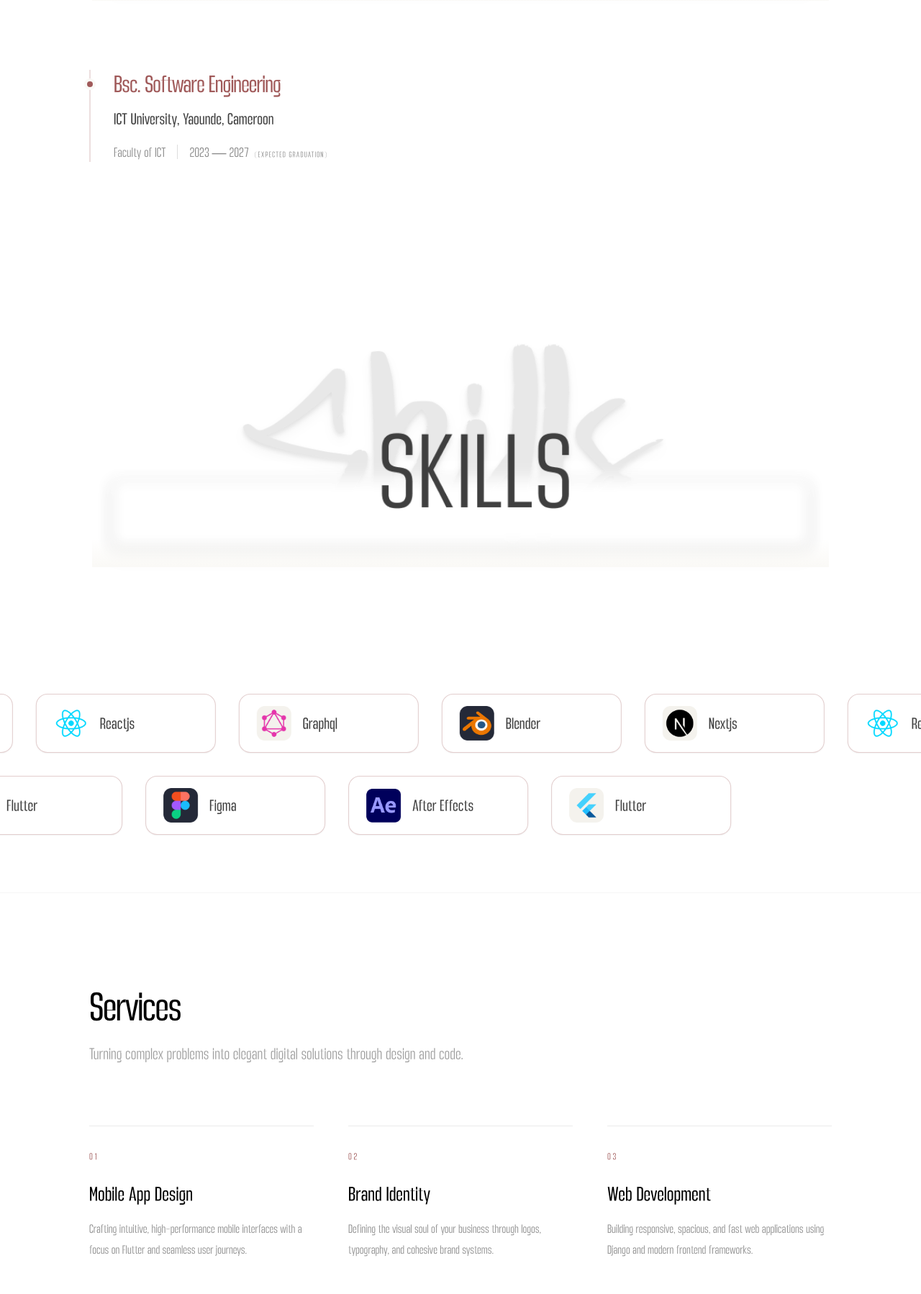
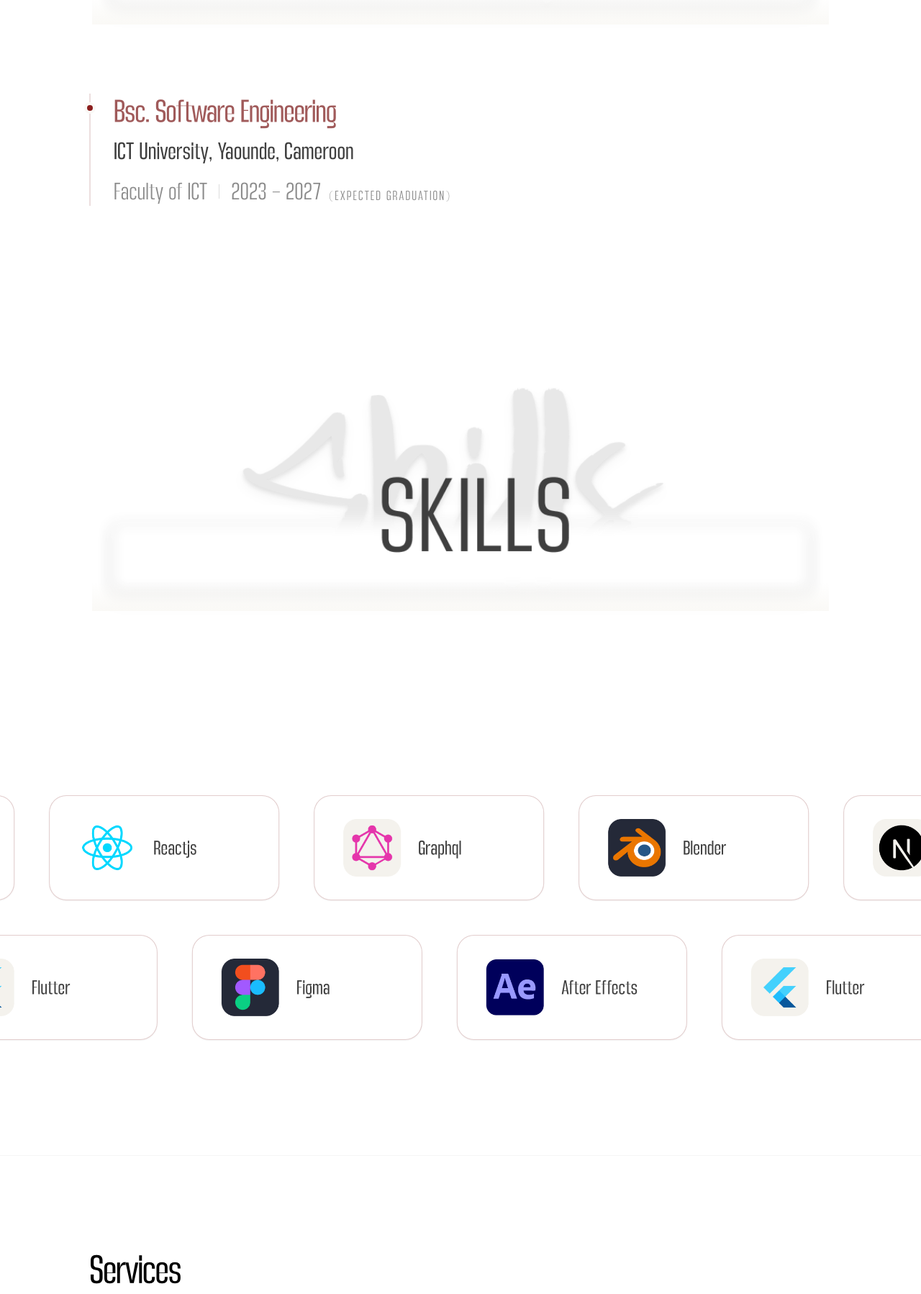
Before and after one commit to Egbemichel/molio, a Django app: page / in a window 1280 px wide. Shown: the part 3322-5120 px from the top of the page at 72% size. Run offline with Django 5.2, Linux system fonts and the light colour scheme; data that the repository does not hold is empty; style sheets or scripts are compiled from the project's sources.

Commit message:
feat:make UI readable

```diff
--- a/myportfolio/apps/core/views.py
+++ b/myportfolio/apps/core/views.py
@@ -1,10 +1,18 @@
 from django.shortcuts import render
 from apps.projects.models import Project, Category
+from datetime import date
 
 def home(request):
     projects = Project.objects.prefetch_related('technologies').all()
     categories = Category.objects.prefetch_related('projects', 'projects__technologies').all()
+
+    # Calculate age dynamically
+    birth_date = date(2005, 8, 20)
+    today = date.today()
+    age = today.year - birth_date.year - ((today.month, today.day) < (birth_date.month, birth_date.day))
+
     return render(request, 'core/home.html', {
         'projects': projects,
-        'categories': categories
+        'categories': categories,
+        'age': age
     })
--- a/myportfolio/page.html
+++ b/myportfolio/page.html
@@ -4,7 +4,7 @@
 <head>
   <meta charset="UTF-8">
   <meta name="viewport" content="width=device-width, initial-scale=1.0">
-  <title>EgbeMichel — molio</title>
+  <title>EgbeMichel - molio</title>
   <link rel="preconnect" href="https://fonts.googleapis.com">
   <link href="https://fonts.googleapis.com/css2?family=DM+Sans:wght@400;500;700&display=swap" rel="stylesheet">
   <link rel="stylesheet" href="/static/dist/css/main.css">
--- a/myportfolio/templates/components/work_section.html
+++ b/myportfolio/templates/components/work_section.html
@@ -62,20 +62,20 @@ class="relative min-h-screen w-full flex items-center justify-center p-8 md:p-16
 
                 <div class="w-2/3 flex flex-col">
                     <img :src="categories[activeCategory].projects[projectIndex].logo" class="h-12 w-fit mb-2 self-end">
-                    <p class="font-hagia font-medium text-dark text-right" x-text="categories[activeCategory].projects[projectIndex].role"></p>
-                    <p class="font-hagia text-xs text-dark uppercase mb-6 text-right" x-text="categories[activeCategory].projects[projectIndex].date"></p>
+                    <p class="font-hagia font-medium text-2xl text-dark text-right" x-text="categories[activeCategory].projects[projectIndex].role"></p>
+                    <p class="font-hagia text-2xl text-dark uppercase mb-6 text-right" x-text="categories[activeCategory].projects[projectIndex].date"></p>
 
-                    <p class="font-hagia text-xl mb-6 text-right" x-text="categories[activeCategory].projects[projectIndex].desc"></p>
+                    <p class="font-hagia text-4xl mb-6 text-right" x-text="categories[activeCategory].projects[projectIndex].desc"></p>
 
                     <ul class="space-y-3 flex-grow">
                         <template x-for="point in categories[activeCategory].projects[projectIndex].points">
                             <li class="flex gap-3 text-sm font-hagia text-dark">
-                                <span class="text-green-600">✓</span> <span x-text="point"></span>
+                                <span class="text-green-600 text-2xl">✓</span> <span class="text-3xl" x-text="point"></span>
                             </li>
                         </template>
                     </ul>
 
-                    <a :href="categories[activeCategory].projects[projectIndex].github" class="self-end text-lg underline opacity-50 hover:opacity-100">GitHub Link ↗</a>
+                    <a :href="categories[activeCategory].projects[projectIndex].github" class="self-end text-2xl underline opacity-50 hover:opacity-100">GitHub Link ↗</a>
                 </div>
             </div>
 
--- a/myportfolio/templates/core/home.html
+++ b/myportfolio/templates/core/home.html
@@ -14,20 +14,20 @@
         <dl class="space-y-6 max-w-2xl">
 
             <div class="flex items-baseline gap-12 border-b border-dark/5 pb-4">
-                <dt class="font-hagia font-medium text-xl w-36 text-dark opacity-70">Name:</dt>
-                <dd class="font-hagia text-xl text-accent">Egbe Michel</dd>
+                <dt class="font-hagia font-medium text-4xl w-36 text-dark opacity-70">Name:</dt>
+                <dd class="font-hagia text-4xl text-accent">Egbe Michel</dd>
             </div>
 
             <div class="flex items-baseline gap-12 border-b border-dark/5 pb-4">
-                <dt class="font-hagia font-medium text-xl w-36 text-dark opacity-70">Date of Birth:</dt>
-                <dd class="font-hagia text-xl text-accent">
-                    20/08/2005 <span class="text-dark opacity-40 ml-2">(21 years old)</span>
+                <dt class="font-hagia font-medium text-4xl w-36 text-dark opacity-70">Date of Birth:</dt>
+                <dd class="font-hagia text-4xl text-accent">
+                    20/08/2005 <span class="text-dark opacity-40 ml-2">({{ age }} years old)</span>
                 </dd>
             </div>
 
             <div class="flex items-baseline gap-12 border-b border-dark/5 pb-4">
-                <dt class="font-hagia font-medium text-xl w-36 text-dark opacity-70">Email:</dt>
-                <dd class="font-hagia text-xl text-accent">
+                <dt class="font-hagia font-medium text-4xl w-36 text-dark opacity-70">Email:</dt>
+                <dd class="font-hagia text-4xl text-accent">
                     <a href="mailto:egbemichel39@gmail.com" class="hover:underline transition-all">
                         egbemichel39@gmail.com
                     </a>
@@ -57,22 +57,22 @@
 
         <div class="relative pl-8 border-l-2 border-[#A05A5A]/20">
 
-            <h3 class="font-hagia font-medium text-4xl text-[#A05A5A] mb-3 tracking-tight">
+            <h3 class="font-hagia font-medium text-5xl text-[#A05A5A] mb-3 tracking-tight">
                 Bsc. Software Engineering
             </h3>
 
             <div class="flex flex-col md:flex-row md:items-center gap-2 md:gap-4 mb-4">
-                <span class="font-hagia text-2xl text-dark font-medium">ICT University, Yaounde, Cameroon</span>
+                <span class="font-hagia text-4xl text-dark font-medium">ICT University, Yaounde, Cameroon</span>
             </div>
 
             <div class="flex items-center gap-4 text-dark opacity-60">
-                <span class="font-hagia text-xl">Faculty of ICT</span>
-                <span class="h-5 w-px bg-dark opacity-30"></span> <span class="font-hagia text-xl">
-                    2023 — 2027 <span class="text-xs uppercase tracking-widest ml-1">(Expected graduation)</span>
+                <span class="font-hagia text-4xl">Faculty of ICT</span>
+                <span class="h-5 w-px bg-dark opacity-30"></span> <span class="font-hagia text-4xl">
+                    2023 - 2027 <span class="text-xl uppercase tracking-widest ml-1">(Expected graduation)</span>
                 </span>
             </div>
 
-            <div class="absolute -left-[9px] top-3 w-4 h-4 rounded-full bg-[#A05A5A] border-4 border-[#FAF9F6]"></div>
+            <div class="absolute -left-[9px] top-3 w-4 h-4 rounded-full bg-accent border-4 border-[#FAF9F6]"></div>
         </div>
 
     </div>
@@ -105,16 +105,16 @@
     // Helper function to split skills into two rows
     get firstRow() { return this.skills.slice(0, Math.ceil(this.skills.length / 2)) },
     get secondRow() { return this.skills.slice(Math.ceil(this.skills.length / 2)) }
-}" class="bg-white py-20 overflow-hidden marquee-container">
+}" class="bg-white py-40 overflow-hidden marquee-container">
 
-    <div class="flex mb-8">
+    <div class="flex mb-12">
         <div class="flex animate-marquee whitespace-nowrap">
             <template x-for="i in 2">
                 <div class="flex">
                     <template x-for="skill in firstRow">
-                        <div class="flex items-center bg-white border border-[#A05A5A]/30 rounded-2xl px-6 py-4 mx-4 shadow-sm min-w-[250px]">
-                            <img :src="skill.icon" :alt="skill.name" class="w-12 h-12 object-contain mr-4">
-                            <span class="font-hagia font-medium text-2xl text-dark" x-text="skill.name"></span>
+                        <div class="flex items-center bg-white border border-[#A05A5A]/30 rounded-3xl px-10 py-8 mx-6 shadow-sm min-w-[320px]">
+                            <img :src="skill.icon" :alt="skill.name" class="w-20 h-20 object-contain mr-6">
+                            <span class="font-hagia font-medium text-3xl text-dark" x-text="skill.name"></span>
                         </div>
                     </template>
                 </div>
@@ -127,9 +127,9 @@
             <template x-for="i in 2">
                 <div class="flex">
                     <template x-for="skill in secondRow">
-                        <div class="flex items-center bg-white border border-[#A05A5A]/30 rounded-2xl px-6 py-4 mx-4 shadow-sm min-w-[250px]">
-                            <img :src="skill.icon" :alt="skill.name" class="w-12 h-12 object-contain mr-4">
-                            <span class="font-hagia font-medium text-2xl text-dark" x-text="skill.name"></span>
+                        <div class="flex items-center bg-white border border-[#A05A5A]/30 rounded-3xl px-10 py-8 mx-6 shadow-sm min-w-[320px]">
+                            <img :src="skill.icon" :alt="skill.name" class="w-20 h-20 object-contain mr-6">
+                            <span class="font-hagia font-medium text-3xl text-dark" x-text="skill.name"></span>
                         </div>
                     </template>
                 </div>
@@ -142,57 +142,57 @@
 
         <div class="mb-20">
             <h2 class="font-hagia font-medium text-6xl mb-4 tracking-tight">Services</h2>
-            <p class="font-hagia text-2xl text-dark opacity-50 max-w-xl leading-relaxed">
+            <p class="font-hagia text-4xl text-dark opacity-50 max-w-xl leading-relaxed">
                 Turning complex problems into elegant digital solutions through design and code.
             </p>
         </div>
 
         <div class="grid grid-cols-1 md:grid-cols-2 lg:grid-cols-3 gap-x-12 gap-y-16">
 
-            <div class="group border-t border-dark/10 pt-8 transition-all hover:border-[#A05A5A]">
-                <span class="font-hagia text-sm uppercase tracking-[0.2em] text-[#A05A5A] mb-6 block">01</span>
+            <div class="group border-t border-dark/10 pt-8 transition-all hover:border-accent">
+                <span class="font-hagia text-2xl uppercase tracking-[0.2em] text-accent mb-6 block">01</span>
                 <h3 class="font-hagia font-medium text-3xl mb-4 group-hover:translate-x-2 transition-transform duration-300">Mobile App Design</h3>
-                <p class="font-hagia text-lg text-dark opacity-60 leading-relaxed">
+                <p class="font-hagia text-2xl text-dark opacity-60 leading-relaxed">
                     Crafting intuitive, high-performance mobile interfaces with a focus on Flutter and seamless user journeys.
                 </p>
             </div>
 
-            <div class="group border-t border-dark/10 pt-8 transition-all hover:border-[#A05A5A]">
-                <span class="font-hagia text-sm uppercase tracking-[0.2em] text-[#A05A5A] mb-6 block">02</span>
+            <div class="group border-t border-dark/10 pt-8 transition-all hover:border-accent">
+                <span class="font-hagia text-2xl uppercase tracking-[0.2em] text-accent mb-6 block">02</span>
                 <h3 class="font-hagia font-medium text-3xl mb-4 group-hover:translate-x-2 transition-transform duration-300">Brand Identity</h3>
-                <p class="font-hagia text-lg text-dark opacity-60 leading-relaxed">
+                <p class="font-hagia text-2xl text-dark opacity-60 leading-relaxed">
                     Defining the visual soul of your business through logos, typography, and cohesive brand systems.
                 </p>
             </div>
 
-            <div class="group border-t border-dark/10 pt-8 transition-all hover:border-[#A05A5A]">
-                <span class="font-hagia text-sm uppercase tracking-[0.2em] text-[#A05A5A] mb-6 block">03</span>
+            <div class="group border-t border-dark/10 pt-8 transition-all hover:border-accent">
+                <span class="font-hagia text-2xl uppercase tracking-[0.2em] text-accent mb-6 block">03</span>
                 <h3 class="font-hagia font-medium text-3xl mb-4 group-hover:translate-x-2 transition-transform duration-300">Web Development</h3>
-                <p class="font-hagia text-lg text-dark opacity-60 leading-relaxed">
+                <p class="font-hagia text-2xl text-dark opacity-60 leading-relaxed">
                     Building responsive, spacious, and fast web applications using Django and modern frontend frameworks.
                 </p>
             </div>
 
-            <div class="group border-t border-dark/10 pt-8 transition-all hover:border-[#A05A5A]">
-                <span class="font-hagia text-sm uppercase tracking-[0.2em] text-[#A05A5A] mb-6 block">04</span>
+            <div class="group border-t border-dark/10 pt-8 transition-all hover:border-accent">
+                <span class="font-hagia text-2xl uppercase tracking-[0.2em] text-accent mb-6 block">04</span>
                 <h3 class="font-hagia font-medium text-3xl mb-4 group-hover:translate-x-2 transition-transform duration-300">UI/UX Design</h3>
-                <p class="font-hagia text-lg text-dark opacity-60 leading-relaxed">
+                <p class="font-hagia text-2xl text-dark opacity-60 leading-relaxed">
                     User-centric prototyping in Figma to ensure every click and swipe feels natural and intentional.
                 </p>
             </div>
 
-            <div class="group border-t border-dark/10 pt-8 transition-all hover:border-[#A05A5A]">
-                <span class="font-hagia text-sm uppercase tracking-[0.2em] text-[#A05A5A] mb-6 block">05</span>
+            <div class="group border-t border-dark/10 pt-8 transition-all hover:border-accent">
+                <span class="font-hagia text-2xl uppercase tracking-[0.2em] text-accent mb-6 block">05</span>
                 <h3 class="font-hagia font-medium text-3xl mb-4 group-hover:translate-x-2 transition-transform duration-300">3D Modelling</h3>
-                <p class="font-hagia text-lg text-dark opacity-60 leading-relaxed">
+                <p class="font-hagia text-2xl text-dark opacity-60 leading-relaxed">
                     Bringing products to life in 3D space using Blender for high-fidelity mockups and visual assets.
                 </p>
             </div>
 
-            <div class="group border-t border-dark/10 pt-8 transition-all hover:border-[#A05A5A]">
-                <span class="font-hagia text-sm uppercase tracking-[0.2em] text-[#A05A5A] mb-6 block">06</span>
+            <div class="group border-t border-dark/10 pt-8 transition-all hover:border-accent">
+                <span class="font-hagia text-2xl uppercase tracking-[0.2em] text-accent mb-6 block">06</span>
                 <h3 class="font-hagia font-medium text-3xl mb-4 group-hover:translate-x-2 transition-transform duration-300">Motion Graphics</h3>
-                <p class="font-hagia text-lg text-dark opacity-60 leading-relaxed">
+                <p class="font-hagia text-2xl text-dark opacity-60 leading-relaxed">
                     Adding life to brands with Adobe After Effects animations, from logo reveals to complex transitions.
                 </p>
             </div>
@@ -277,14 +277,14 @@
         <div class="grid grid-cols-1 lg:grid-cols-2 gap-20">
 
             <div class="flex flex-col justify-center">
-                <h2 class="font-hagia font-medium text-6xl mb-6 tracking-tight">Let's build <br> something <span class="text-[#A05A5A]">great.</span></h2>
-                <p class="font-hagia text-2xl text-dark opacity-60 max-w-md leading-relaxed">
+                <h2 class="font-hagia font-medium text-6xl mb-6 tracking-tight">Let's build <br> something <span class="text-accent">great.</span></h2>
+                <p class="font-hagia text-4xl text-dark opacity-60 max-w-md leading-relaxed">
                     Have a project in mind or just want to say hi? Feel free to reach out. I'm always open to discussing new ideas.
                 </p>
 
                 <div class="mt-12 space-y-4">
-                    <p class="font-hagia text-xl font-medium">egbemichel39@gmail.com</p>
-                    <p class="font-hagia text-xl opacity-60">Yaounde, Cameroon</p>
+                    <p class="font-hagia text-2xl font-medium">egbemichel39@gmail.com</p>
+                    <p class="font-hagia text-2xl opacity-60">Yaounde, Cameroon</p>
                 </div>
             </div>
 
@@ -300,23 +300,23 @@
                 <form @submit.prevent="sendEmail" class="space-y-8">
 
                     <div class="group">
-                        <label class="block font-hagia text-sm uppercase tracking-widest opacity-40 mb-2 transition-opacity group-focus-within:opacity-100">Your Name</label>
+                        <label class="block font-hagia text-xl uppercase tracking-widest opacity-40 mb-2 transition-opacity group-focus-within:opacity-100">Your Name</label>
                         <input type="text" x-model="name" required
-                            class="w-full bg-transparent border-b-2 border-dark/10 py-4 font-hagia text-2xl outline-none focus:border-[#A05A5A] transition-colors placeholder:opacity-20"
+                            class="w-full bg-transparent border-b-2 border-dark/10 py-4 font-hagia text-2xl outline-none focus:border-accent transition-colors placeholder:opacity-50"
                             placeholder="Egbe Michel">
                     </div>
 
                     <div class="group">
-                        <label class="block font-hagia text-sm uppercase tracking-widest opacity-40 mb-2 transition-opacity group-focus-within:opacity-100">Subject</label>
+                        <label class="block font-hagia text-xl uppercase tracking-widest opacity-40 mb-2 transition-opacity group-focus-within:opacity-100">Subject</label>
                         <input type="text" x-model="subject" required
-                            class="w-full bg-transparent border-b-2 border-dark/10 py-4 font-hagia text-2xl outline-none focus:border-[#A05A5A] transition-colors placeholder:opacity-20"
+                            class="w-full bg-transparent border-b-2 border-dark/10 py-4 font-hagia text-2xl outline-none focus:border-accent transition-colors placeholder:opacity-50"
                             placeholder="Project Inquiry">
                     </div>
 
                     <div class="group">
-                        <label class="block font-hagia text-sm uppercase tracking-widest opacity-40 mb-2 transition-opacity group-focus-within:opacity-100">Message</label>
+                        <label class="block font-hagia text-xl uppercase tracking-widest opacity-40 mb-2 transition-opacity group-focus-within:opacity-100">Message</label>
                         <textarea x-model="message" required rows="4"
-                            class="w-full bg-transparent border-b-2 border-dark/10 py-4 font-hagia text-2xl outline-none focus:border-[#A05A5A] transition-colors resize-none placeholder:opacity-20"
+                            class="w-full bg-transparent border-b-2 border-dark/10 py-4 font-hagia text-2xl outline-none focus:border-accent transition-colors resize-none placeholder:opacity-50"
                             placeholder="Tell me about your idea..."></textarea>
                     </div>
 
@@ -326,7 +326,7 @@
                         <svg class="w-6 h-6 transition-transform group-hover:translate-x-2" fill="none" stroke="currentColor" viewBox="0 0 24 24">
                             <path stroke-linecap="round" stroke-linejoin="round" stroke-width="2" d="M17 8l4 4m0 0l-4 4m4-4H3"></path>
                         </svg>
-                        <div class="absolute inset-0 bg-[#A05A5A] translate-y-full group-hover:translate-y-0 transition-transform duration-300"></div>
+                        <div class="absolute inset-0 bg-accent translate-y-full group-hover:translate-y-0 transition-transform duration-300"></div>
                     </button>
 
                 </form>
```
